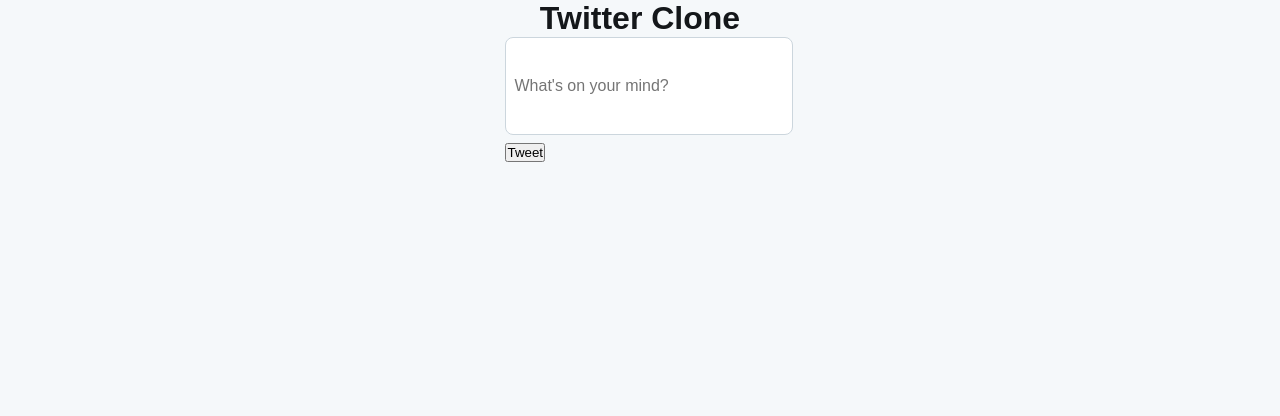
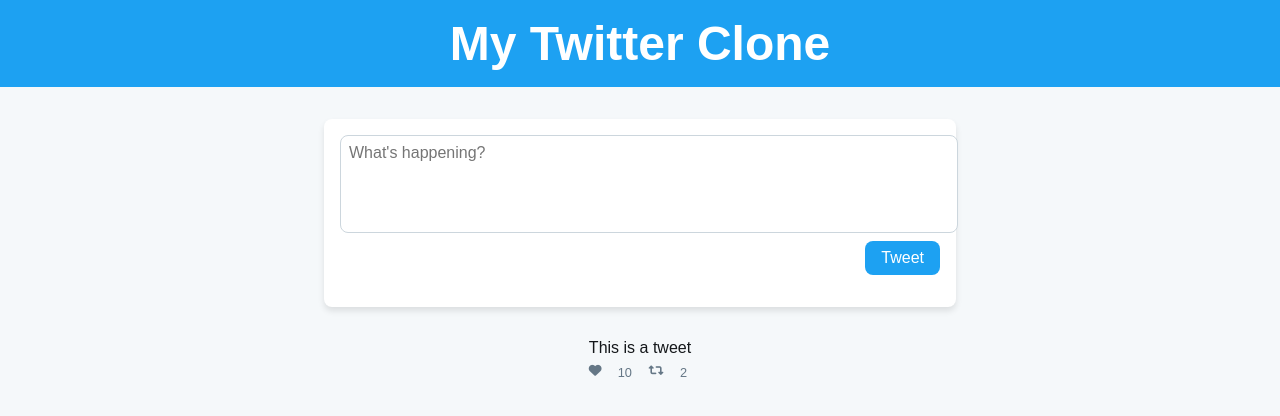
Before and after one commit to egarc258/twitter-clone, a website: page public/feed.html in a window 1280 px wide. Drawn offline with Linux system fonts and the light colour scheme; no server answers.

Commit message:
Improved user interface

```diff
--- a/public/feed.html
+++ b/public/feed.html
@@ -5,19 +5,31 @@
     <meta name="viewport" content="width=device-width, initial-scale=1.0">
     <title>Twitter Clone - Feed</title>
     <link rel="stylesheet" href="style.css">
+    <link
+        href="https://cdnjs.cloudflare.com/ajax/libs/font-awesome/6.0.0-beta3/css/all.min.css"
+        rel="stylesheet"
+    >
 </head>
 <body>
-    <h1>Twitter Clone</h1>
-
-    <!-- Tweet Form -->
-    <form id="tweetForm">
-        <input type="text" id="tweetInput" placeholder="What's on your mind?" required>
-        <button type="submit">Tweet</button>
-    </form>
-
-    <!-- Tweets Display -->
-    <div id="tweetsContainer"></div>
-
+    <header class="header">
+        <h1>My Twitter Clone</h1>
+    </header>
+    <main class="feed-container">
+        <form id="tweetForm" class="tweet-form">
+            <textarea id="tweetInput" placeholder="What's happening?" maxlength="280"></textarea>
+            <button type="submit">Tweet</button>
+        </form>
+        <section id="tweetsContainer" class="tweets-container">
+            <!-- Tweets will appear here -->
+        </section>
+    </main>
+    <div>
+        This is a tweet
+        <div class="tweet-actions">
+            <i class="fas fa-heart"></i> 10
+            <i class="fas fa-retweet"></i> 2
+        </div>
+    </div>
     <script src="script.js"></script>
 </body>
 </html>
--- a/public/style.css
+++ b/public/style.css
@@ -90,3 +90,36 @@
 .tweets-container div:nth-child(even) {
     background-color: #f5f8fa;
 }
+
+/* Hover effect for tweets */
+.tweets-container div:hover {
+    background-color: #cde7f0;
+    transform: scale(1.02);
+    transition: all 0.2s ease-in-out;
+}
+
+/* Limit tweet text overflow */
+.tweets-container div {
+    word-wrap: break-word;
+}
+
+/* Smooth scrolling */
+html {
+    scroll-behavior: smooth;
+}
+
+.tweet-actions {
+    margin-top: 0.5rem;
+    display: flex;
+    gap: 1rem;
+    font-size: 0.8rem;
+    color: #657786;
+}
+
+.tweet-actions i {
+    cursor: pointer;
+}
+
+.tweet-actions i:hover {
+    color: #1da1f2;
+}
```
